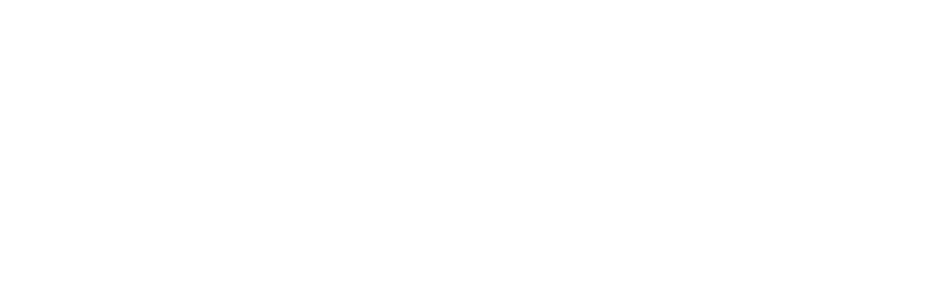
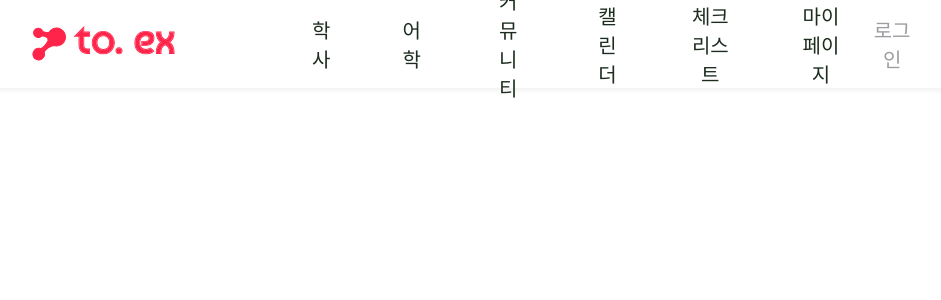
Before and after one commit to to-ex/Frontend, a React (Create React App) app: page / in a window 1280 px wide. Before the commit this address had no page. Shown: the top 300 px of the page, without its empty margins (160-1101 px from the left). Built offline with nearby package versions, Linux system fonts and the light colour scheme.

Commit message:
Feat: app.jsx에 Header 추가

```diff
--- a/src/App.jsx
+++ b/src/App.jsx
@@ -1,13 +1,35 @@
+// import "./App.css";
+// import { ThemeProvider } from "styled-components";
+// import { Theme } from "./styles/Theme";
+// import MainPage from './pages/MainPage';
+// import { BrowserRouter as Router, Routes, Route } from 'react-router-dom';
+
+// function App() {
+//   return (
+//     <ThemeProvider theme={Theme}>
+//       <Router>
+//       <Routes>
+//         <Route path="/MainPage" element={<MainPage />} />
+//       </Routes>
+//     </Router>
+//     </ThemeProvider>
+//   );
+// }
+
+// export default App;
+
 import "./App.css";
 import { ThemeProvider } from "styled-components";
 import { Theme } from "./styles/Theme";
 import MainPage from './pages/MainPage';
 import { BrowserRouter as Router, Routes, Route } from 'react-router-dom';
+import Header from "./components/Header";
 
 function App() {
   return (
     <ThemeProvider theme={Theme}>
-      <Router>
+     <Router>
+      <Header />
       <Routes>
         <Route path="/MainPage" element={<MainPage />} />
       </Routes>
```
